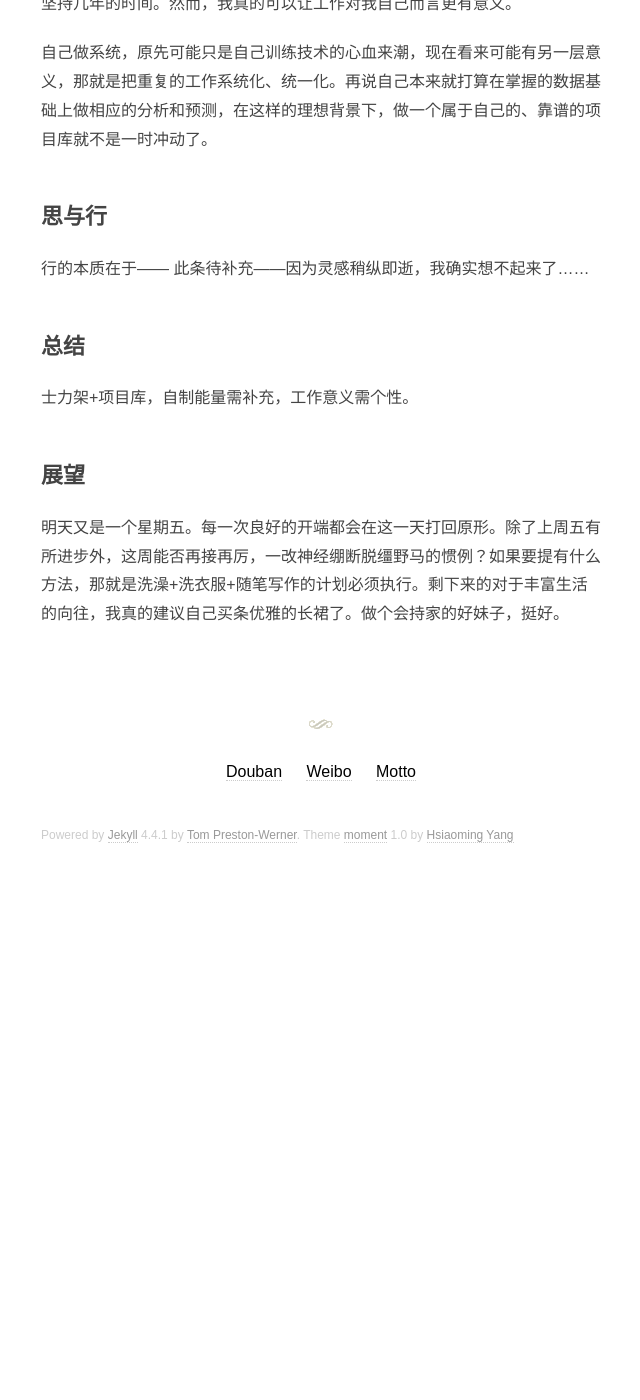
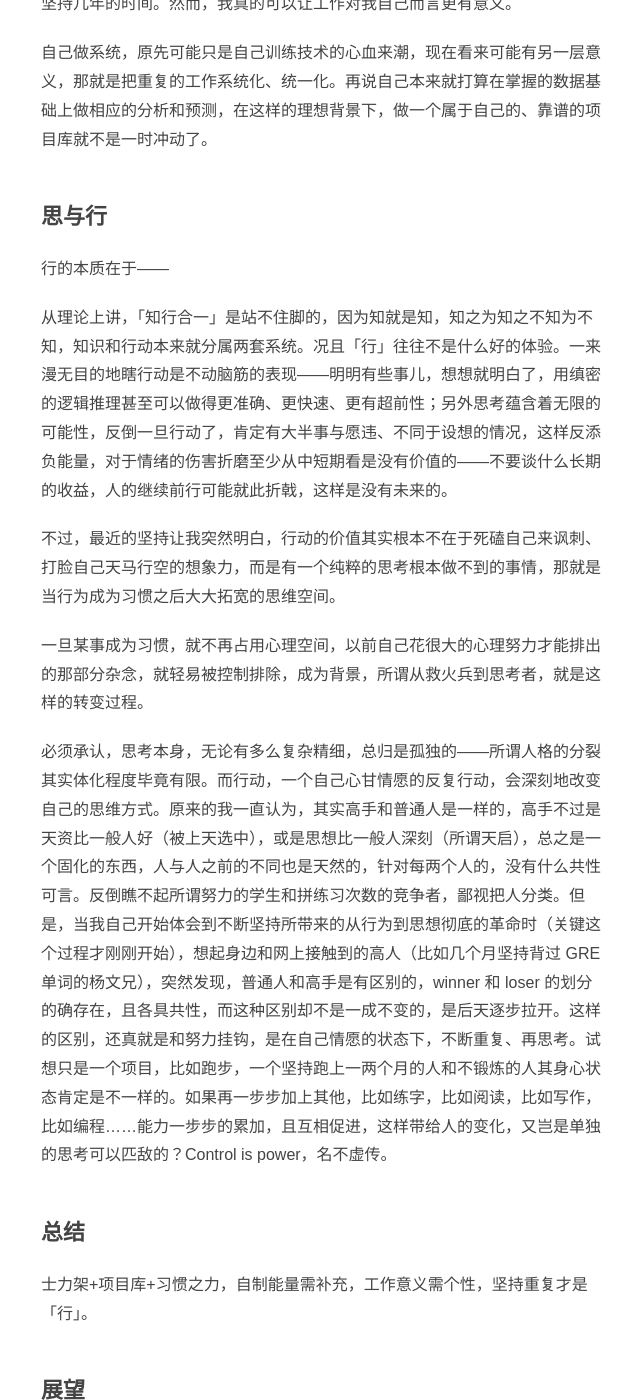
Before and after one commit to fanyange/fanyange.github.io, a Jekyll site: the page built from _posts/2014-01-02-new3-11th.md, in a window 1280 px wide and 1400 px high, scrolled down 942 px. Shown: the whole window, without its empty margins (319-959 px from the left). Built offline with Jekyll 4.4.1, drawn with Linux system fonts in a browser that asks for light colours; some web fonts are replaced; comment, search, counter and statistics services are not loaded; before the commit the page ends 1839 px from its top, so only the background shows below that.

Commit message:
添加「知行合一」中「行」的新解

```diff
--- a/_posts/2014-01-02-new3-11th.md
+++ b/_posts/2014-01-02-new3-11th.md
@@ -22,10 +22,17 @@ categories: 日知录
 
 ## 思与行
 行的本质在于——
-此条待补充——因为灵感稍纵即逝，我确实想不起来了……
+
+从理论上讲，「知行合一」是站不住脚的，因为知就是知，知之为知之不知为不知，知识和行动本来就分属两套系统。况且「行」往往不是什么好的体验。一来漫无目的地瞎行动是不动脑筋的表现——明明有些事儿，想想就明白了，用缜密的逻辑推理甚至可以做得更准确、更快速、更有超前性；另外思考蕴含着无限的可能性，反倒一旦行动了，肯定有大半事与愿违、不同于设想的情况，这样反添负能量，对于情绪的伤害折磨至少从中短期看是没有价值的——不要谈什么长期的收益，人的继续前行可能就此折戟，这样是没有未来的。
+
+不过，最近的坚持让我突然明白，行动的价值其实根本不在于死磕自己来讽刺、打脸自己天马行空的想象力，而是有一个纯粹的思考根本做不到的事情，那就是当行为成为习惯之后大大拓宽的思维空间。
+
+一旦某事成为习惯，就不再占用心理空间，以前自己花很大的心理努力才能排出的那部分杂念，就轻易被控制排除，成为背景，所谓从救火兵到思考者，就是这样的转变过程。
+
+必须承认，思考本身，无论有多么复杂精细，总归是孤独的——所谓人格的分裂其实体化程度毕竟有限。而行动，一个自己心甘情愿的反复行动，会深刻地改变自己的思维方式。原来的我一直认为，其实高手和普通人是一样的，高手不过是天资比一般人好（被上天选中），或是思想比一般人深刻（所谓天启），总之是一个固化的东西，人与人之前的不同也是天然的，针对每两个人的，没有什么共性可言。反倒瞧不起所谓努力的学生和拼练习次数的竞争者，鄙视把人分类。但是，当我自己开始体会到不断坚持所带来的从行为到思想彻底的革命时（关键这个过程才刚刚开始），想起身边和网上接触到的高人（比如几个月坚持背过 GRE 单词的杨文兄），突然发现，普通人和高手是有区别的，winner 和 loser 的划分的确存在，且各具共性，而这种区别却不是一成不变的，是后天逐步拉开。这样的区别，还真就是和努力挂钩，是在自己情愿的状态下，不断重复、再思考。试想只是一个项目，比如跑步，一个坚持跑上一两个月的人和不锻炼的人其身心状态肯定是不一样的。如果再一步步加上其他，比如练字，比如阅读，比如写作，比如编程……能力一步步的累加，且互相促进，这样带给人的变化，又岂是单独的思考可以匹敌的？Control is power，名不虚传。
 
 ## 总结
-士力架+项目库，自制能量需补充，工作意义需个性。
+士力架+项目库+习惯之力，自制能量需补充，工作意义需个性，坚持重复才是「行」。
 
 ## 展望
 明天又是一个星期五。每一次良好的开端都会在这一天打回原形。除了上周五有所进步外，这周能否再接再厉，一改神经绷断脱缰野马的惯例？如果要提有什么方法，那就是洗澡+洗衣服+随笔写作的计划必须执行。剩下来的对于丰富生活的向往，我真的建议自己买条优雅的长裙了。做个会持家的好妹子，挺好。
```
